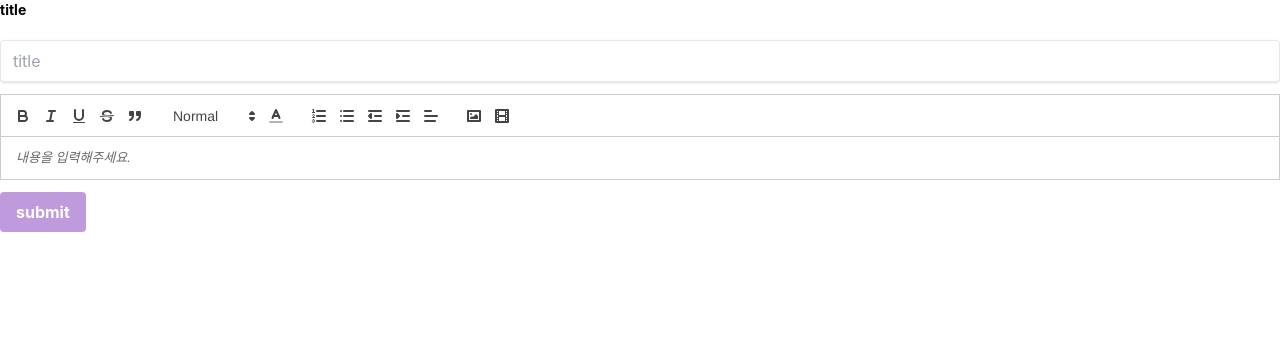
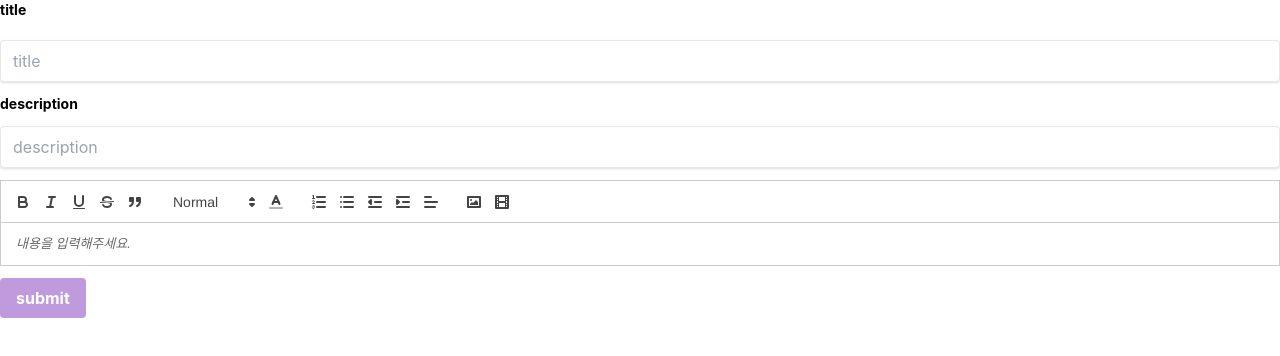
Before and after one commit to tmdqls2257/NextNestBlog-Client, a Next.js app: page /blogs/post in a window 1280 px wide. Shown: the top 356 px of the page. Built offline with nearby package versions, Linux system fonts and the light colour scheme; no server answers.

Commit message:
💄 description을 받아 blog에 넣어줍었습니다.

```diff
--- a/common/card/BlogCard.tsx
+++ b/common/card/BlogCard.tsx
@@ -63,12 +63,14 @@ export default function BlogCard({ blogData }: CardProps) {
           className="h-full w-full rounded-t"
         />
         <div className="w-full px-6">
-          <p className="text-gray-600 text-xs md:text-sm ">GETTING STARTED</p>
+          <p className="text-gray-600 text-xs md:text-sm ">
+            {"GETTING STARTED"}
+          </p>
           <div className="font-bold text-xl text-gray-900 ">
             {blogData.title}
           </div>
           <p className="text-gray-800 font-serif text-base">
-            Lorem ipsum eu nunc commodo posuere et sit amet ligula.
+            {blogData.description}
           </p>
         </div>
 
--- a/data/blogData.ts
+++ b/data/blogData.ts
@@ -14,7 +14,7 @@ export const BlogData: BlogModel[] = [
     title: "test 입니다.",
     contents: `
     content내용입니다.`,
-    description: "html",
+    description: "html에 대해서 배우도록 하겠습니다.",
     deletedAt: null,
     likeCount: 0,
     id: "de992305-c065-4644-804f-2879952e0a54",
@@ -25,7 +25,7 @@ export const BlogData: BlogModel[] = [
     title: "test2 입니다.",
     contents: `
     content2내용입니다.`,
-    description: "css",
+    description: "css에 대해서 배우도록 하겠습니다.",
     deletedAt: null,
     likeCount: 0,
     id: "de992305-c065-4644-804f-2879952e0a54",
@@ -36,7 +36,7 @@ export const BlogData: BlogModel[] = [
     title: "test3 입니다.",
     contents: `
     content3내용입니다.`,
-    description: "js",
+    description: "js에 대해서 배우도록 하겠습니다.",
     deletedAt: null,
     likeCount: 0,
     id: "de992305-c065-4644-804f-2879952e0a54",
--- a/pages/blogs/index.tsx
+++ b/pages/blogs/index.tsx
@@ -11,7 +11,7 @@ type BlogsProps = {
 export default function Blogs({ blogs }: BlogsProps) {
   return (
     <Layout>
-      <ul className="flex gap-3 w-2/3 flex-wrap justify-center">
+      <ul className="flex flex-wrap gap-5 justify-center">
         {blogs.map((data, idx) => (
           <BlogCard blogData={data} key={idx}></BlogCard>
         ))}
--- a/pages/blogs/post.tsx
+++ b/pages/blogs/post.tsx
@@ -14,15 +14,21 @@ import { useRouter } from "next/router";
 const Post = () => {
   const router = useRouter();
   const [title, setTitle] = useState("");
+  const [description, setDescription] = useState("");
   const [contents, setContents] = useState("");
 
   const onBlurTittle = (e: React.ChangeEvent<HTMLInputElement>) => {
     setTitle(e.currentTarget.value);
   };
 
+  const onBlurDescription = (e: React.ChangeEvent<HTMLInputElement>) => {
+    setDescription(e.currentTarget.value);
+  };
+
   const onSubmit = () => {
     setTitle("");
-    BlogService.post(title, contents);
+    setDescription("");
+    BlogService.post(title, contents, description);
     router.back();
   };
 
@@ -44,6 +50,22 @@ const Post = () => {
           onBlurTittle(e);
         }}
       />
+      <label
+        className="block text-grey-darker text-sm font-bold mb-2"
+        htmlFor="description"
+      >
+        {"description"}
+      </label>
+      <input
+        name="description"
+        className="shadow appearance-none border rounded w-full py-2 px-3 text-grey-darker"
+        id="email"
+        type="text"
+        placeholder="description"
+        onBlur={(e) => {
+          onBlurDescription(e);
+        }}
+      />
       {/* <ReactQuill modules={modules} theme="snow" value={content} onChange={setContent} /> */}
       <EditorComponent setContents={setContents} contents={contents} />
       <Button onClick={onSubmit}>{"submit"}</Button>
--- a/service/blogService.ts
+++ b/service/blogService.ts
@@ -2,10 +2,11 @@ import NetworkService, { MethodType } from "../network/http";
 
 class BlogNetworkService {
   constructor() {}
-  async post(title: string, contents: string) {
+  async post(title: string, contents: string, description: string) {
     const response = await NetworkService.request("blogs", MethodType.post, {
       title,
       contents,
+      description,
     });
     return response;
   }
```
